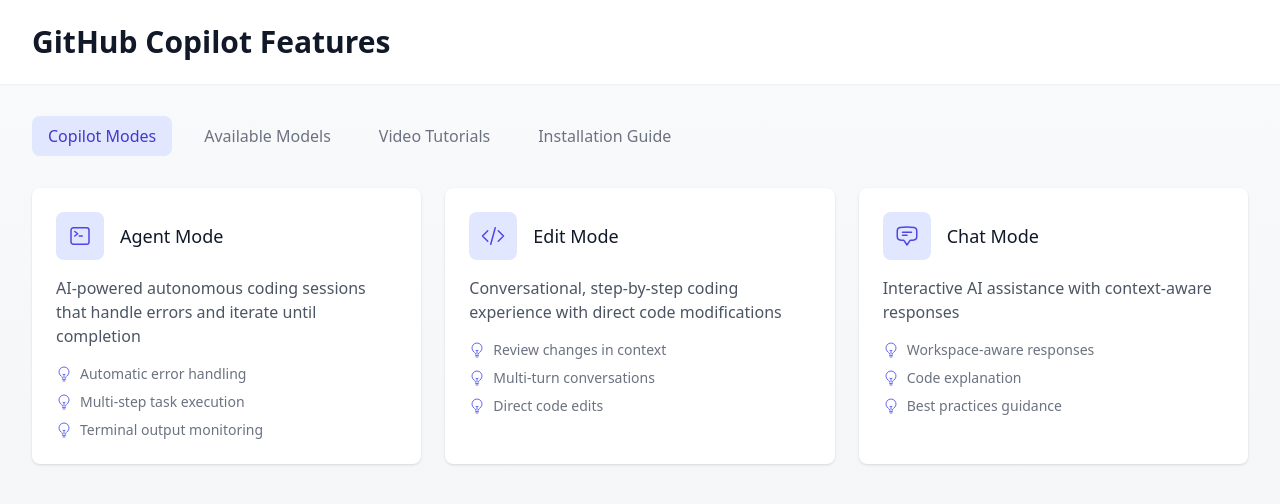
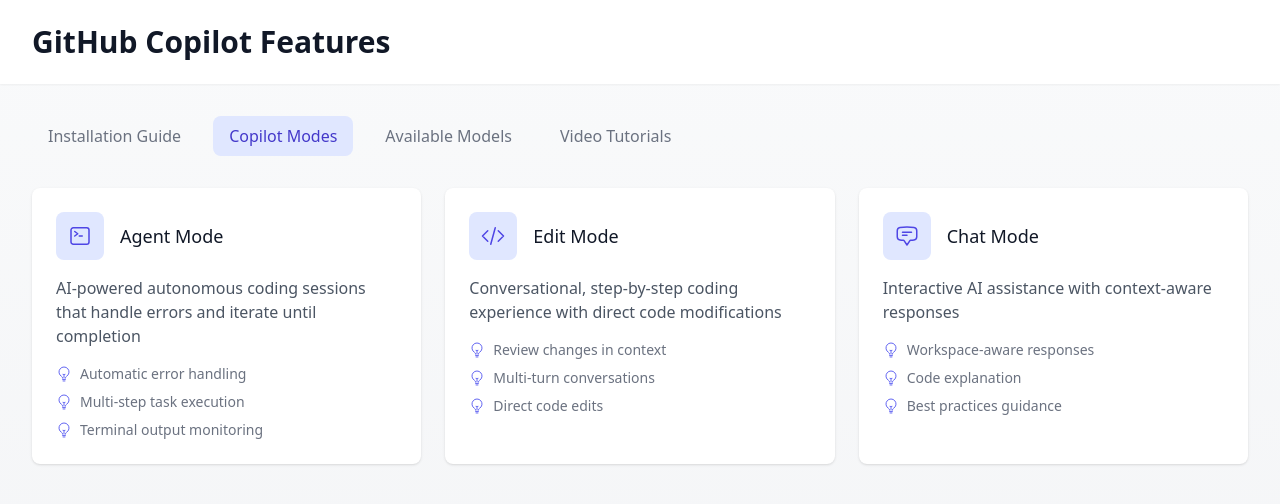
Before and after one commit to sathwik22/copilot_demo_site_app, a React (Create React App) app: page / in a window 1280 px wide. Shown: the top 504 px of the page. Built offline with nearby package versions, Linux system fonts and the light colour scheme.

Commit message:
pushed instalaltion guide button to top

```diff
--- a/src/App.js
+++ b/src/App.js
@@ -266,6 +266,16 @@
             <main className="max-w-7xl mx-auto px-4 py-8 sm:px-6 lg:px-8">
                 <nav className="flex flex-wrap gap-4 mb-8">
                     <button
+                        onClick={() => setActiveTab('installation')}
+                        className={`px-4 py-2 rounded-lg font-medium ${
+                            activeTab === 'installation'
+                                ? 'bg-indigo-100 text-indigo-700'
+                                : 'text-gray-500 hover:text-gray-700'
+                        }`}
+                    >
+                        Installation Guide
+                    </button>
+                    <button
                         onClick={() => setActiveTab('modes')}
                         className={`px-4 py-2 rounded-lg font-medium ${
                             activeTab === 'modes'
@@ -295,16 +305,6 @@
                         }`}
                     >
                         Video Tutorials
-                    </button>
-                    <button
-                        onClick={() => setActiveTab('installation')}
-                        className={`px-4 py-2 rounded-lg font-medium ${
-                            activeTab === 'installation'
-                                ? 'bg-indigo-100 text-indigo-700'
-                                : 'text-gray-500 hover:text-gray-700'
-                        }`}
-                    >
-                        Installation Guide
                     </button>
                 </nav>
 
```
